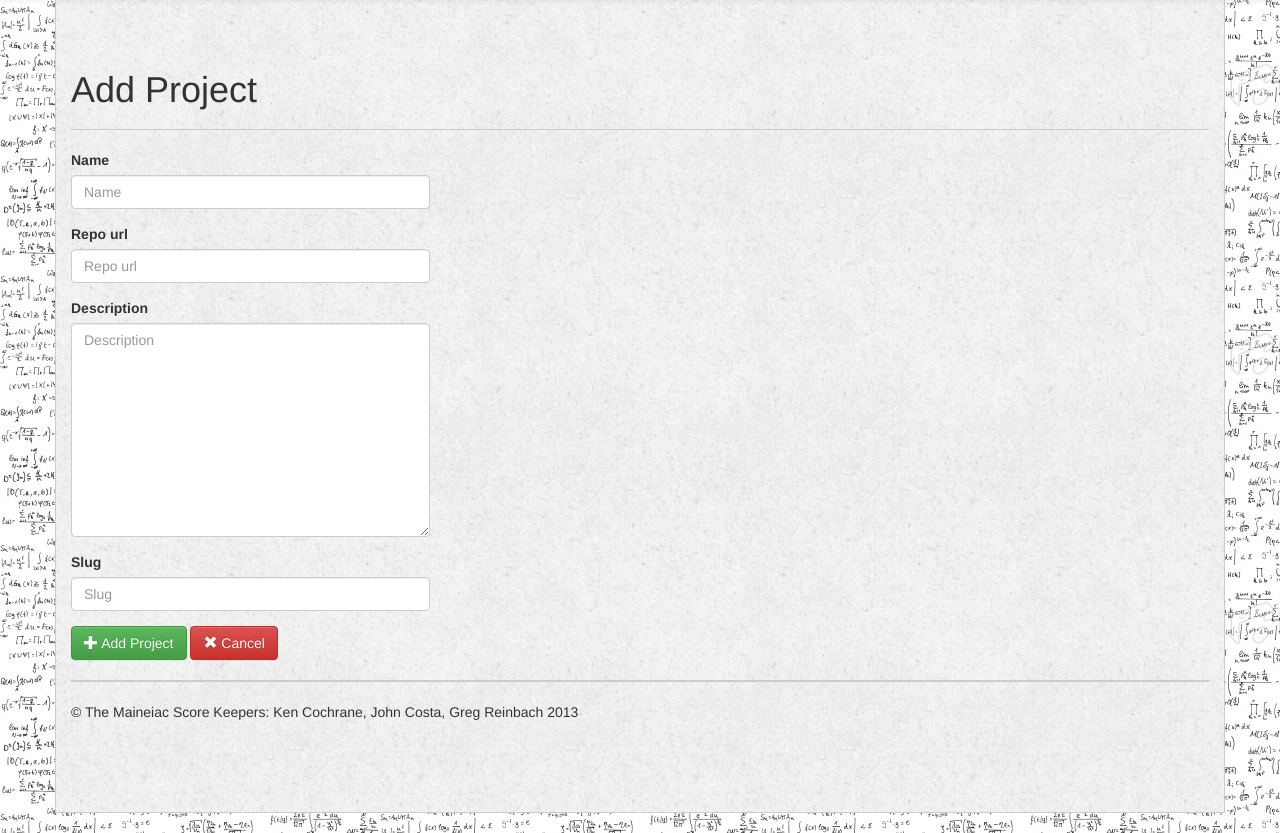
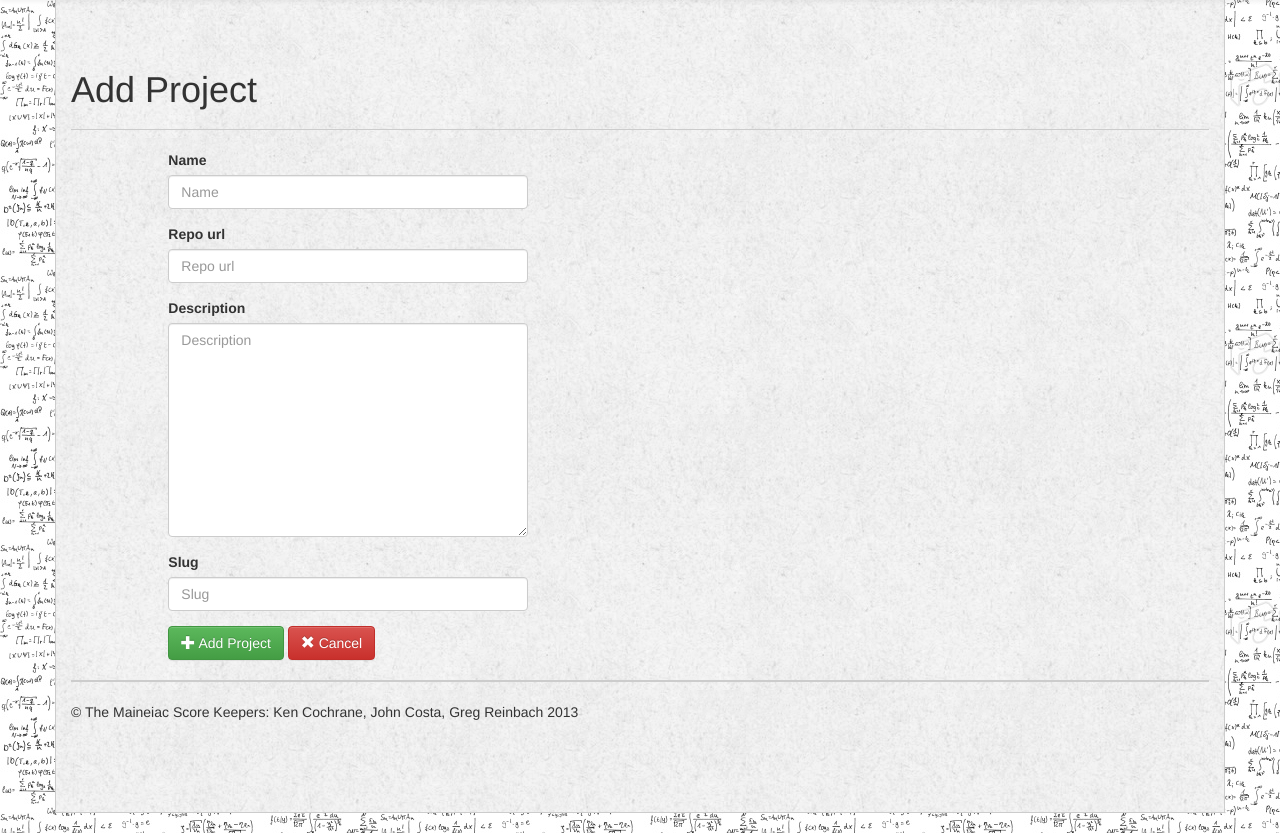
Before and after one commit to kencochrane/scorinator, a Django app: a page that uses scorinator/templates/project/project_add.html in a window 1280 px wide. Shown: the part 51-884 px from the top of the page. Run offline with Django 3.2, Linux system fonts and the light colour scheme; some libraries are stand-ins or nearby versions.

Commit message:
offset project add form

```diff
--- a/scorinator/templates/project/project_add.html
+++ b/scorinator/templates/project/project_add.html
@@ -7,7 +7,7 @@
   </div>
 
   <div class="row">
-    <div class="col-md-4">
+    <div class="col-md-4 col-md-offset-1">
       <form method="post" action="" role="form">
         {% csrf_token %}
         {% bootstrap_form form %}
```
